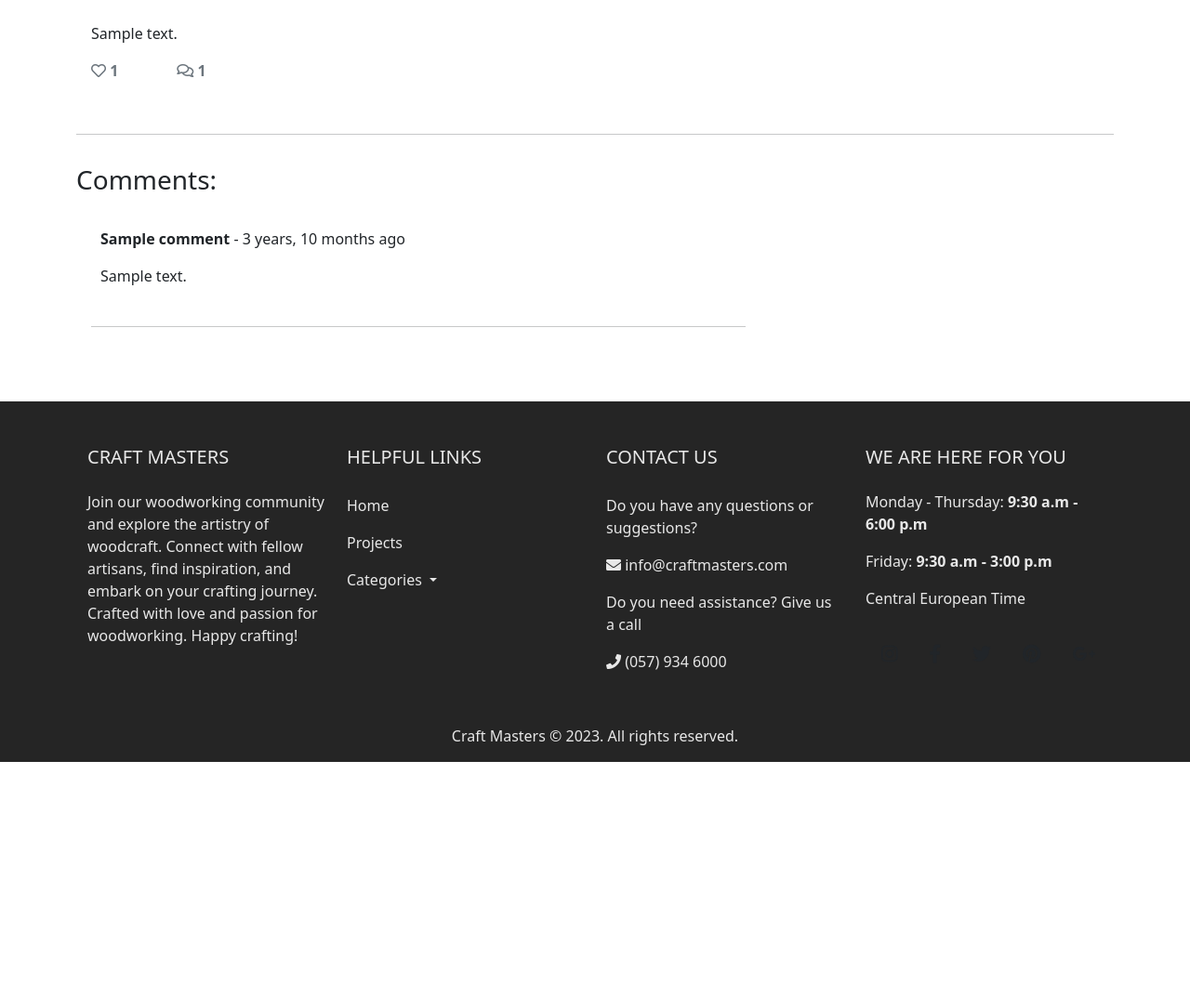
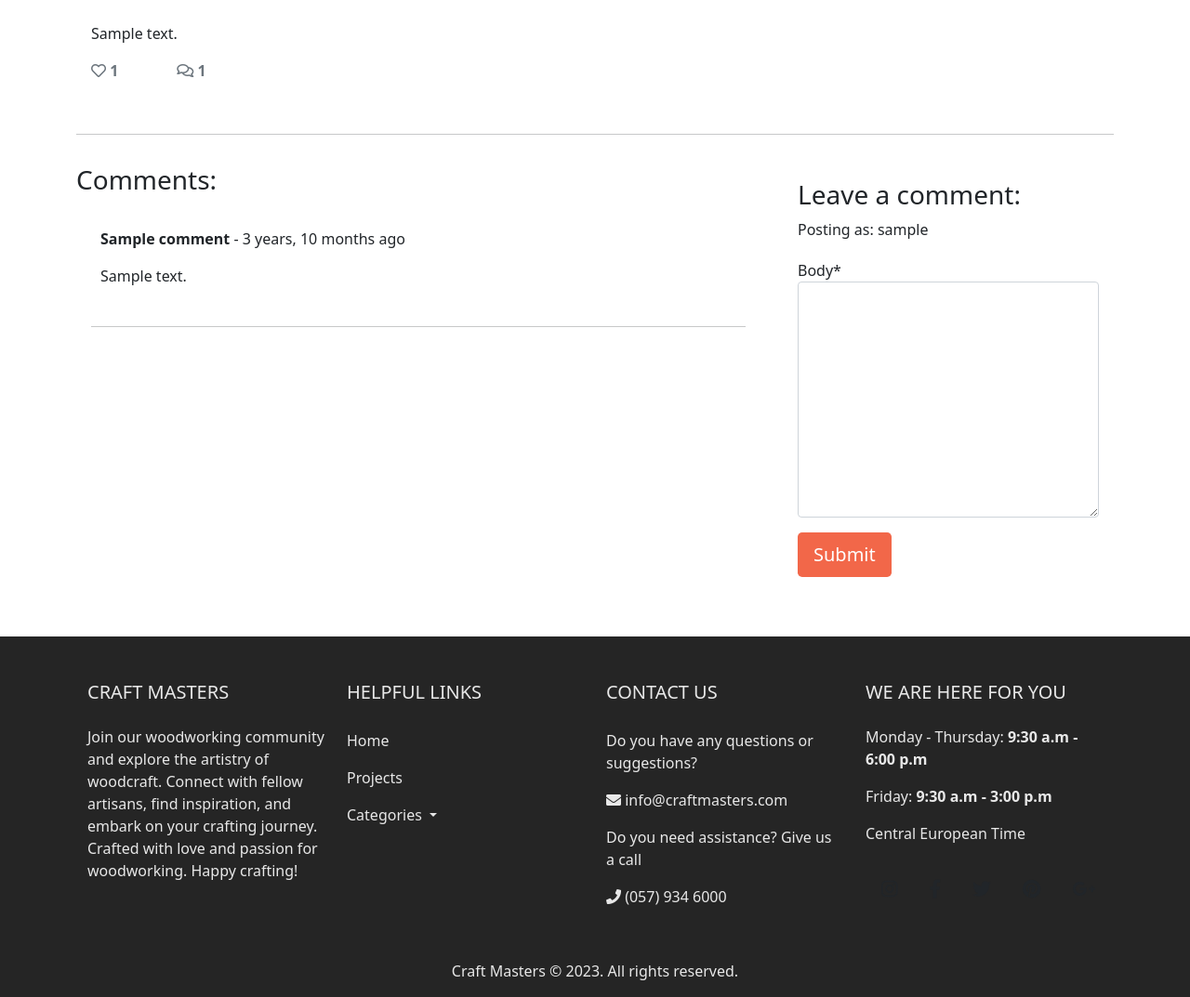
Before and after one commit to MarkD117/craftmasters, a Django app: a page that uses templates/project_detail.html in a window 1280 px wide. Shown: the part 344-1417 px from the top of the page at 93% size. Before the commit the page ends 1164 px from the top, so only its background shows below. Run offline with Django 3.2, Linux system fonts and the light colour scheme; a user stored in the database is signed in; tables that the repository leaves empty hold one stand-in row (values such as "Sample post"); parts of the project's set-up code (start-up, migrations or seed data) failed here and were passed over; some libraries are stand-ins or nearby versions.

Commit message:
Add comment form to project_detail.html

```diff
--- a/templates/project_detail.html
+++ b/templates/project_detail.html
@@ -1,6 +1,7 @@
 {% extends 'base.html' %}
 {% load static %}
 {% block content %}
+{% load crispy_forms_tags %}
 
 <!-- Project title banner -->
 <div class="project-banner">
@@ -75,9 +76,17 @@
             </div>
             {% endif %}
         </div>
-        <div class="col-md-4 card mb-4  mt-3 ">
+        <div class="col-md-4 card mb-4 mt-3 ">
             <div class="card-body">
-
+                {% if user.is_authenticated %}
+                <h3>Leave a comment:</h3>
+                <p>Posting as: {{ user.username }}</p>
+                <form method="post" style="margin-top: 20px;">
+                    {{ comment_form | crispy }}
+                    {% csrf_token %}
+                    <button type="submit" class="btn signup-btn mt-3 btn-lg">Submit</button>
+                </form>
+                {% endif %}
             </div>
         </div>
     </div>
```
